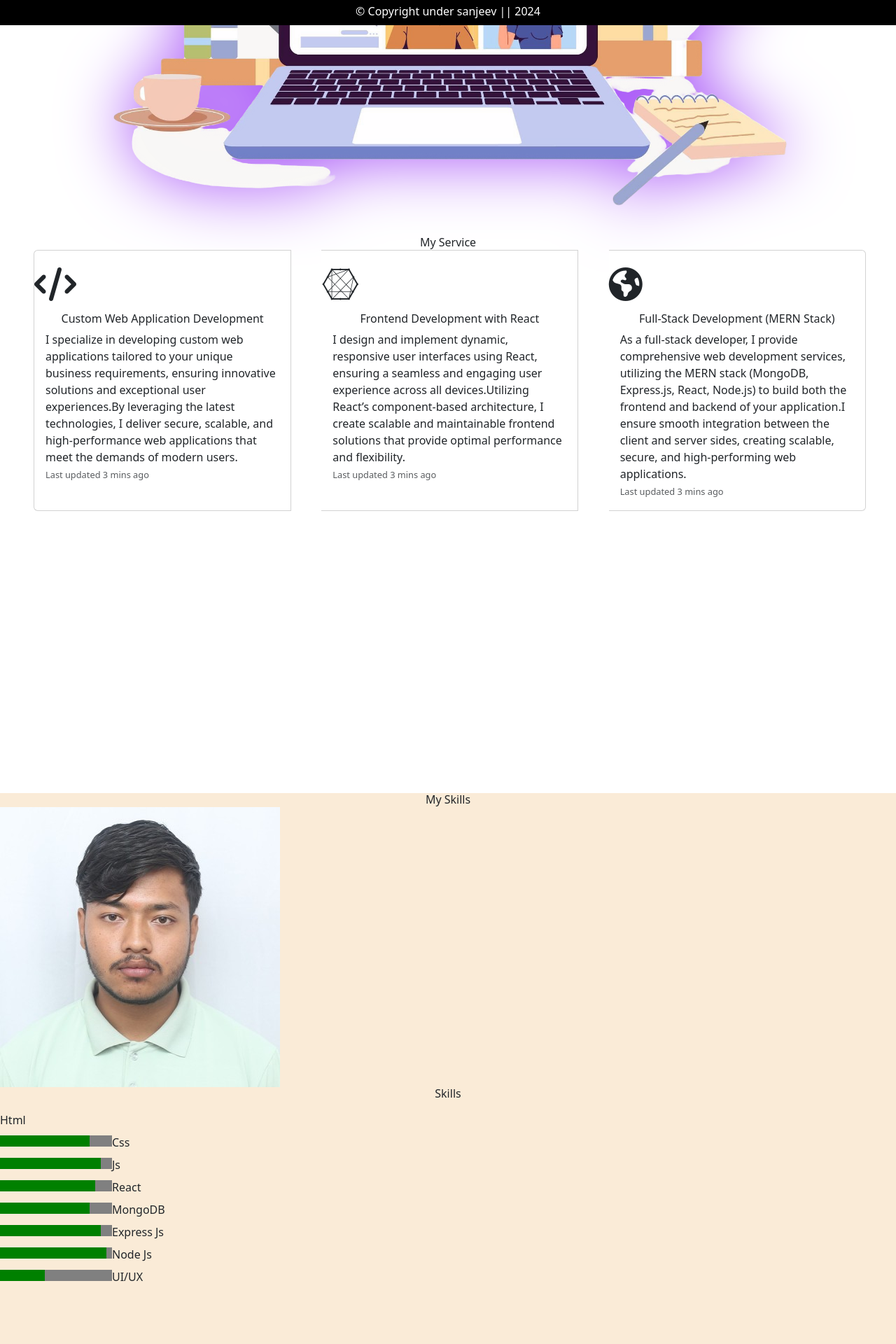
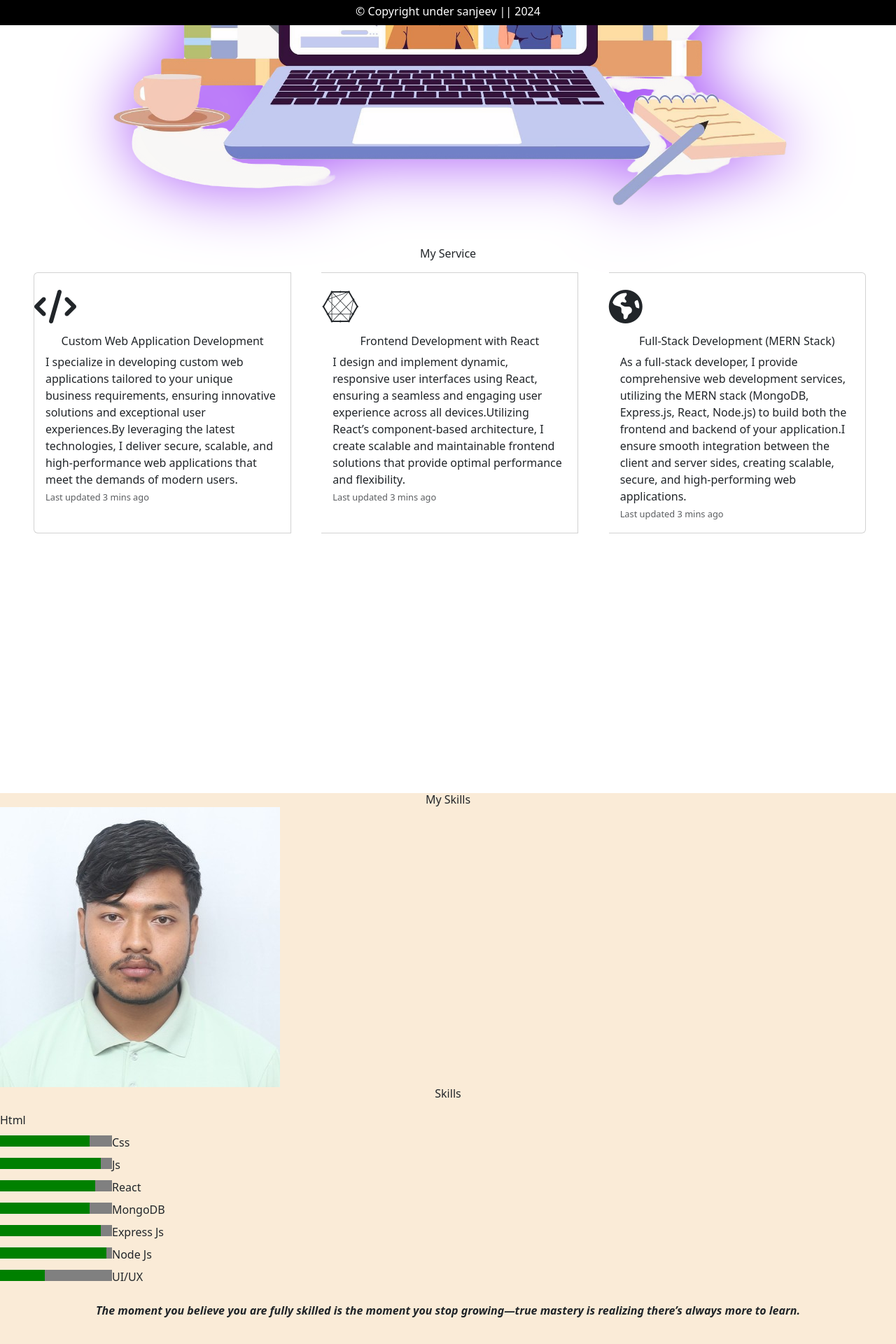
Before and after one commit to gurungsanjeev/personalPortfolio, a React (Vite) app: page / in a window 1280 px wide. Shown: the part 764-2684 px from the top of the page at 70% size. Built offline with nearby package versions, Linux system fonts and the light colour scheme; a web font is replaced by a local one.

Commit message:
added caption after skills

```diff
--- a/src/components/Home.jsx
+++ b/src/components/Home.jsx
@@ -40,7 +40,7 @@ const Home = () => {
       <section className="myService  bg-slate-500">
         <div className="service-container h-30">
           <div className="text pt-1">
-            <h1 className='justify-center text-center font-semibold text-6xl my-7'>My Service</h1>
+            <h1 className='justify-center text-center font-semibold text-6xl mb-9 py-3 '>My Service</h1>
 
           </div>
           <div className="cards-List">
@@ -84,8 +84,8 @@ const Home = () => {
             <h1 className='text-center p-10 text-3xl font-semibold'>My Skills</h1>
           </div>
           <div className="skill-innerContainer flex gap-12 justify-center align-middle">
-            <div className="image-container">
-              <img src="sanjeevv.jpg" alt="" />
+            <div className="image-container" >
+              <img src="sanjeevv.jpg" alt="" className='h-72' />
             </div>
             <div className="text-container ">
               <h2 className='text-center font-semibold'>Skills</h2>
@@ -132,6 +132,7 @@ const Home = () => {
               </div>
             </div>
           </div>
+          <p className='text-center mt-4'><b><i>The moment you believe you are fully skilled is the moment you stop growing—true mastery is realizing there’s always more to learn.</i></b></p>
 
         </div>
       </section>
```
